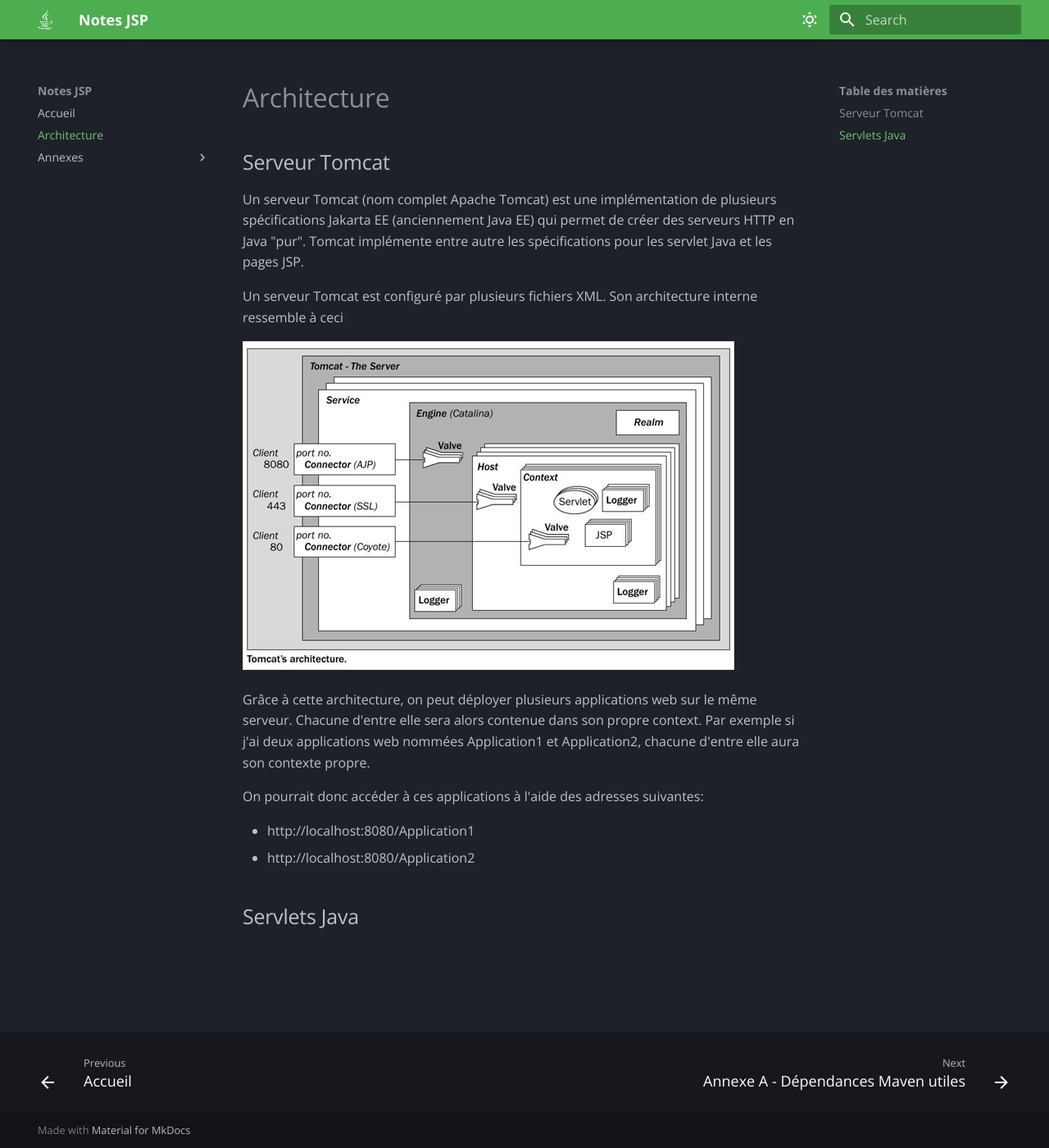
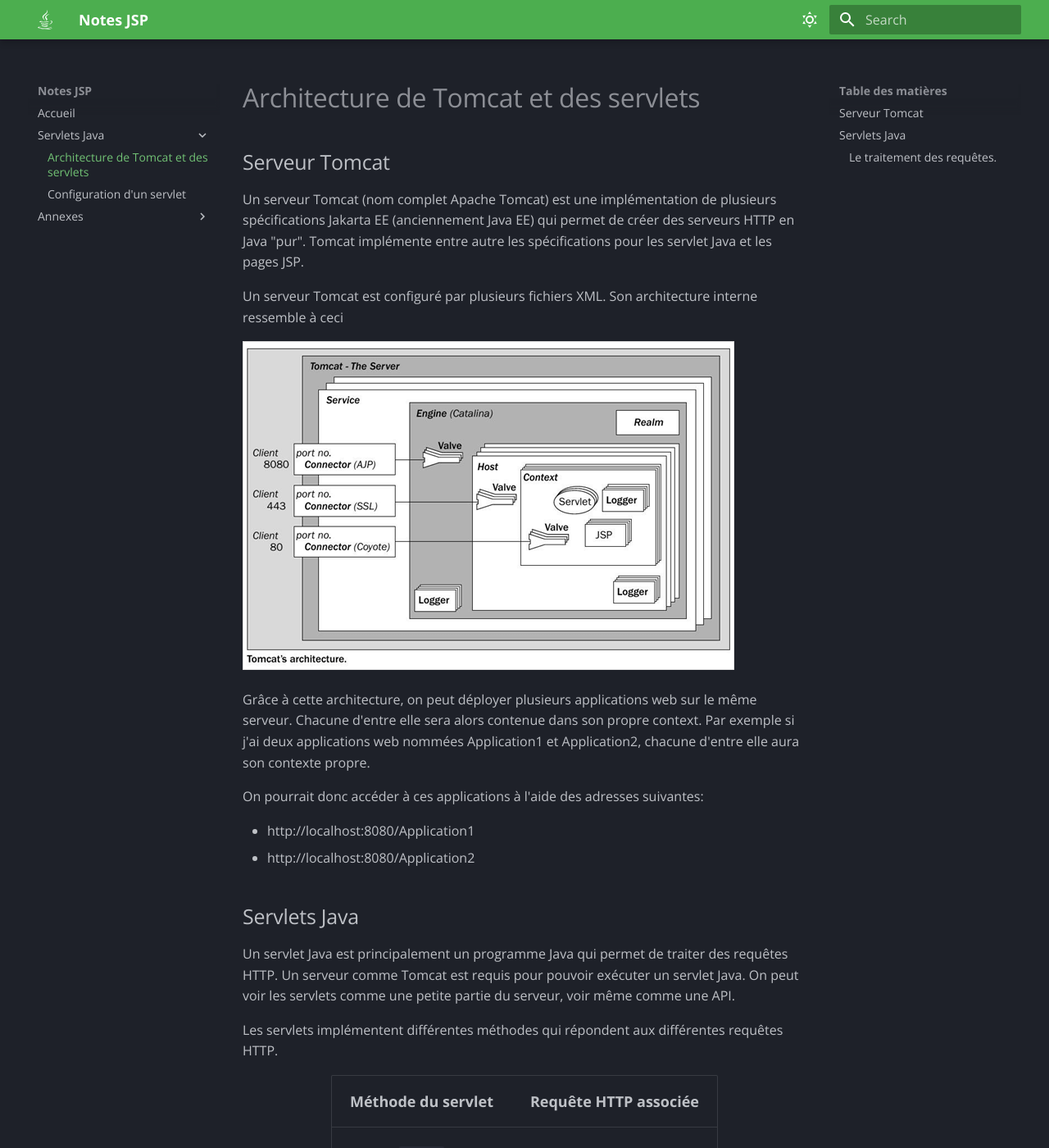
Before and after one commit to BrunoCharb/NotesJsp, an MkDocs documentation site: the page built from docs/tomcat.md, in a window 1280 px wide and 1400 px high. Shown: the whole window at 82% size. Built offline with MkDocs 1.6.1 and Material for MkDocs 9.7.7, drawn with Linux system fonts in a browser that asks for light colours; some of the changed text lies outside the part shown.

Commit message:
Ajout notes tomcat et servlet

````diff
--- a/docs/extra.css
+++ b/docs/extra.css
@@ -1,4 +1,29 @@
-    .md-typeset .admonition,
-    .md-typeset details {
-      font-size: 1.1em; /* Adjust this value as needed */
-    }
+.md-typeset .admonition,
+.md-typeset details {
+  font-size: 1em;
+}
+
+.md-typeset table th {
+  font-size: 0.9rem;
+}
+
+.md-typeset table tr {
+  font-size: 0.9rem;
+}
+
+.md-typeset table:not([class]) {
+  display: table;
+  margin-left: auto;
+  margin-right: auto;
+  width: auto;
+}
+
+/* Center all tables */
+.md-typeset__table {
+  display: flex;
+  justify-content: center;
+}
+
+.md-typeset__table table {
+  width: auto;
+}
--- a/docs/tomcat.md
+++ b/docs/tomcat.md
@@ -14,3 +14,47 @@
 - http://localhost:8080/Application2
 
 ## Servlets Java
+
+Un servlet Java est principalement un programme Java qui permet de traiter des requêtes HTTP. Un serveur comme Tomcat est requis pour pouvoir exécuter un servlet Java. On peut voir les servlets comme une petite partie du serveur, voir même comme une API.
+
+Les servlets implémentent différentes méthodes qui répondent aux différentes requêtes HTTP.
+
+| Méthode du servlet | Requête HTTP associée |
+|:------------------:|:---------------------:|
+| `doGet`            | HTTP GET              |
+| `doPost`           | HTTP POST             |
+| `doPut`            | HTTP PUT              |
+| `doDelete`         | HTTP DELETE           |
+
+La configuration d'un servlet Java inclut toujours les attributs suivants:
+
+- name: Le nom du servlet
+- value: Le point de terminaison du servlet
+
+Dans les applications web Java plus anciennes, il fallait configurer manuellement les servlets dans le fichier web.xml. La modernisation des IDE fait que maintenant tout peut se faire de façon automatique. Cependant la configuration en XML générée ressemblera à ceci:
+
+```xml
+<servlet>
+    <servlet-name>{name}</servlet-name>
+    <servlet-class>{name}</servlet-class>
+</servlet>
+<servlet-mapping>
+    <servlet-name>{name}</servlet-name>
+    <url-pattern>{value}</url-pattern>
+</servlet-mapping>
+```
+
+Ainsi, pour atteindre les différentes méthodes du servlet, on enverra des requêtre HTTP à l'adresse
+
+`http://localhost:8080/{contexte}/{value}`
+
+Donc pour le contexte Application1 et le servlet ayant comme valeur /hello on enverra nos requêtes à l'adresse.
+
+`http://localhost:8080/Application1/hello`
+
+
+### Le traitement des requêtes.
+
+Chaque servlet Java implémente également une méthode nommée `service()`. Cette méthode sert de point d'entrée et de répartiteur pour les différentes méthodes du servlet. C'est la méthode `service()` qui redirigera vers les méthodes telles que `doGet()` ou `doPost()` par exemple. Ainsi une requête suivra la chaîne de méthodes suivante.
+
+![Chaîne d'une requête](assets/ChaineRequete.png)
--- a/mkdocs.yml
+++ b/mkdocs.yml
@@ -47,10 +47,13 @@
   - pymdownx.details
   - toc:
       title: Table des matières
+  - tables
 
 nav:
   - Accueil: index.md
-  - Architecture: tomcat.md
+  - Servlets Java:
+    - Architecture de Tomcat et des servlets: tomcat.md
+    - Configuration d'un servlet: config-servlet.md
   - Annexes:
     - Annexe A - Dépendances Maven utiles: maven-dependences.md
 
````
Also changed, not shown: docs/config-servlet.md (added, +61 -0 lines), docs/assets/ChaineRequete.png (added).
